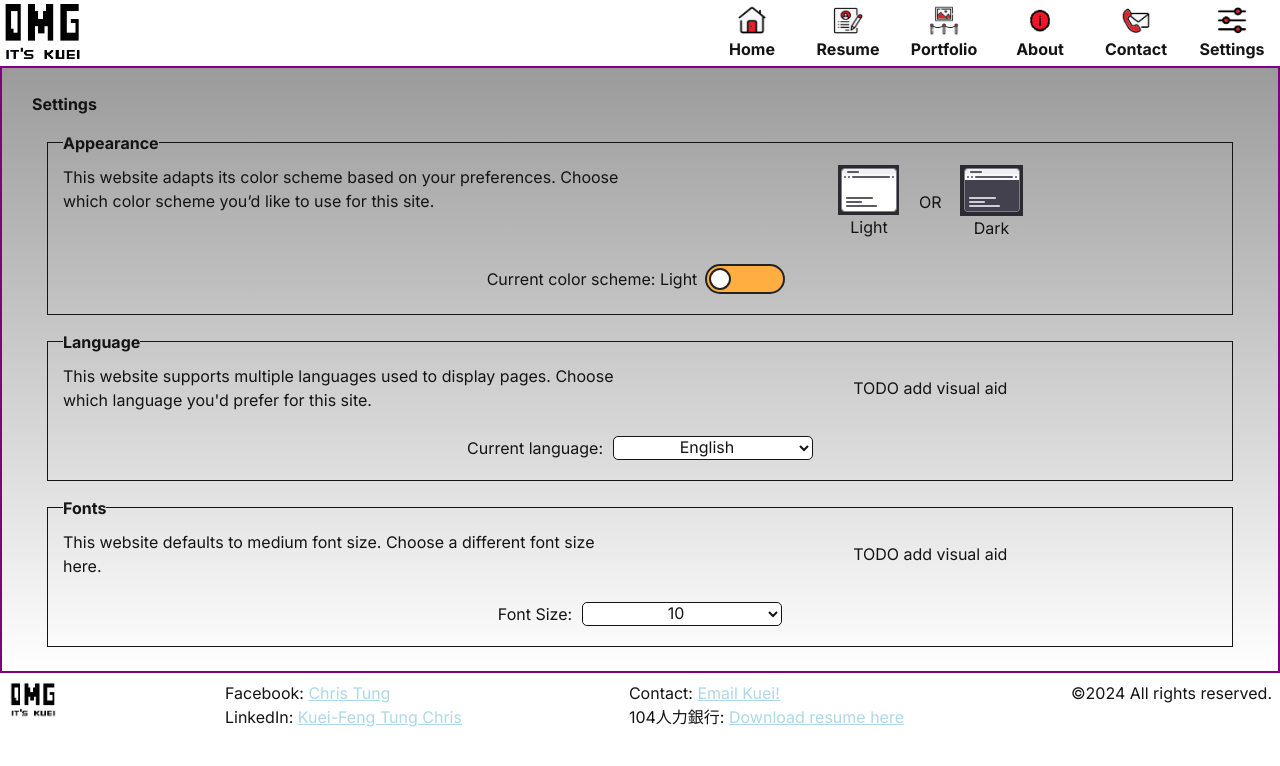
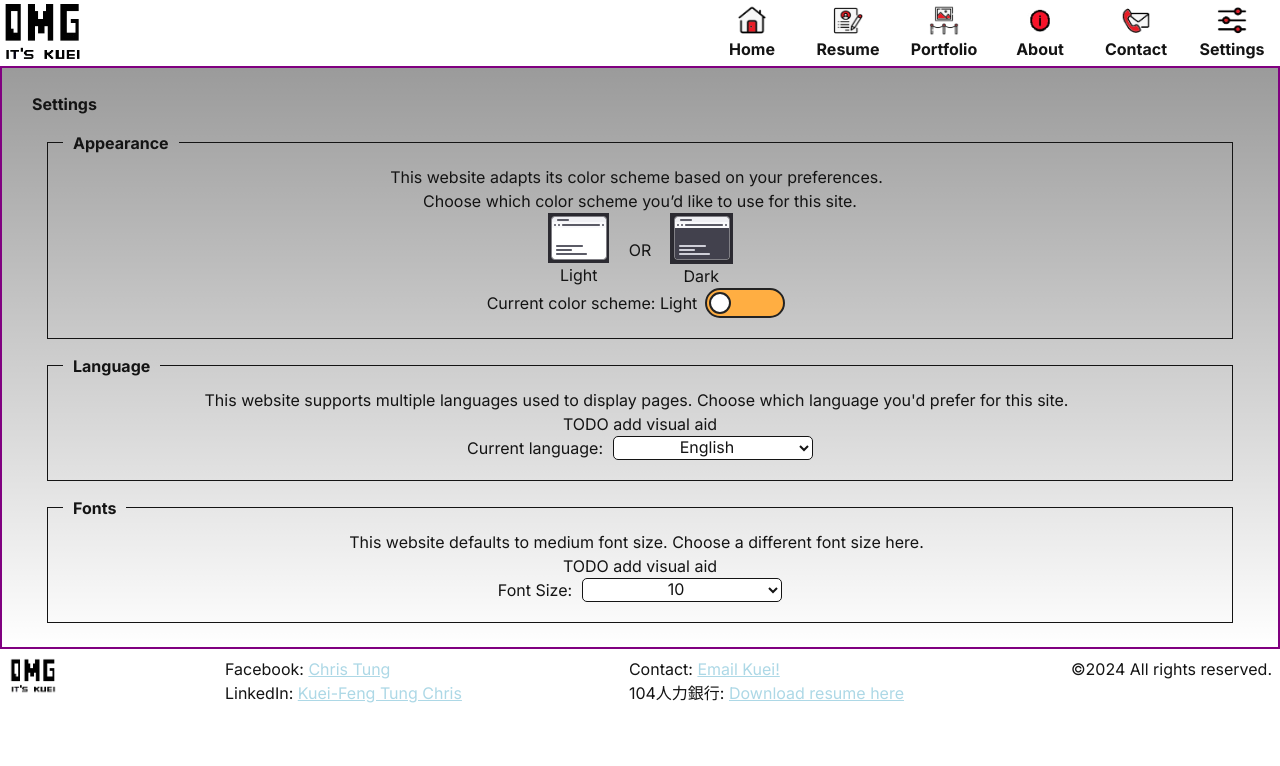
Before and after one commit to omgitskuei/omgitskuei.com, a Next.js app in the folder omgitskueicom/: page /settings in a window 1280 px wide. Shown: the top 766 px of the page. Built offline with nearby package versions, Linux system fonts and the light colour scheme.

Commit message:
update: settings menu vertical instead of horizontal

```diff
--- a/omgitskueicom/src/app/globals.css
+++ b/omgitskueicom/src/app/globals.css
@@ -142,7 +142,7 @@ button:active {
 .flexbox-vertical {
   display: flex;
   flex-direction: column;
-  height: 100%;
+  /* height: 100%; */
   align-items: stretch;
   /* align-items: center; */
   overflow: auto;
--- a/omgitskueicom/src/app/settings/page.tsx
+++ b/omgitskueicom/src/app/settings/page.tsx
@@ -38,6 +38,9 @@ const ThisStyle: { [key: string]: React.CSSProperties } = {
         // https://developer.mozilla.org/en-US/docs/Web/CSS/text-decoration
         // textDecoration: "underline  overline",
         fontWeight: "bolder",
+        paddingLeft: "10px",
+        paddingRight: "10px",
+        // marginLeft: "150px",
     },
     h1: {
         fontWeight: "bolder",
@@ -67,15 +70,15 @@ export default function Page() {
         {/* https://developer.mozilla.org/en-US/docs/Web/HTML/Element/fieldset */}
         <fieldset style={ThisStyle.fieldset}>
             <legend style={ThisStyle.legend}>Appearance</legend>
-            <div className="flexbox-horizontal">
-                <p style={ThisStyle.p} className="flexitem-evenly-stretched">This website adapts its color scheme based on your preferences. Choose which color scheme you’d like to use for this site.</p>
-                <div className="flexbox-horizontal flexbox-center flexitem-evenly-stretched">
+            <div className="flexbox-vertical flexbox-center">
+                <p style={ThisStyle.p} className="">This website adapts its color scheme based on your preferences.</p>
+                <p>Choose which color scheme you’d like to use for this site.</p>
+                <div className="flexbox-horizontal flexbox-center">
                     <SchemeCard darkmode={false}></SchemeCard>
                     <span>OR</span>
                     <SchemeCard darkmode={true}></SchemeCard>
                 </div>
             </div>
-            <br></br>
             <ToggleSwitch
                 id={"toggle_scheme"}
                 label={"color scheme"}
@@ -87,13 +90,12 @@ export default function Page() {
 
         <fieldset style={ThisStyle.fieldset}>
             <legend style={ThisStyle.legend}>Language</legend>
-            <div className="flexbox-horizontal">
-                <p style={ThisStyle.p} className="flexitem-evenly-stretched">This website supports multiple languages used to display pages. Choose which language you'd prefer for this site.</p>
-                <div className="flexbox-horizontal flexbox-center flexitem-evenly-stretched">
+            <div className="flexbox-vertical flexbox-center">
+                <p style={ThisStyle.p} className="">This website supports multiple languages used to display pages. Choose which language you'd prefer for this site.</p>
+                <div className="flexbox-horizontal flexbox-center">
                     TODO add visual aid
                 </div>
             </div>
-            <br></br>
             <div className="flexbox-horizontal flexbox-center">
                 <label>Current language: </label>
                 <select style={ThisStyle.select}>
@@ -106,13 +108,12 @@ export default function Page() {
 
         <fieldset style={ThisStyle.fieldset}>
             <legend style={ThisStyle.legend}>Fonts</legend>
-            <div className="flexbox-horizontal">
-                <p style={ThisStyle.p} className="flexitem-evenly-stretched">This website defaults to medium font size. Choose a different font size here.</p>
-                <div className="flexbox-horizontal flexbox-center flexitem-evenly-stretched">
+            <div className="flexbox-vertical flexbox-center">
+                <p style={ThisStyle.p} className="">This website defaults to medium font size. Choose a different font size here.</p>
+                <div className="flexbox-horizontal flexbox-center">
                     TODO add visual aid
                 </div>
             </div>
-            <br></br>
             <div className="flexbox-horizontal flexbox-center">
                 <label>Font Size: </label>
                 <select style={ThisStyle.select}>
--- a/omgitskueicom/src/components/navbar/PageHeader.tsx
+++ b/omgitskueicom/src/components/navbar/PageHeader.tsx
@@ -49,7 +49,7 @@ const phStyle: { [key: string]: React.CSSProperties } = {
 export default function PageHeader() {
     // const [darkmode, setDarkMode] = useState<boolean>(false);
 
-    const [highlight, setHighlight] = useState<string>("home");
+    const [highlight, setHighlight] = useState<string>("");
     const router = useRouter();
 
     // https://upmostly.com/tutorials/pass-a-parameter-through-onclick-in-react
@@ -79,7 +79,7 @@ export default function PageHeader() {
         <div className="flexbox-horizontal" style={phStyle.container}>
             <WebsiteIcon width="85px" containerStyle={{...phStyle.twoColumnsEvenWidth, ...phStyle.flexboxJustifyLeft}} darkmode={darkmode}></WebsiteIcon>
             <div style={{...phStyle.twoColumnsEvenWidth, ...phStyle.flexboxJustifyRight}}>
-                <NavButton icon={homeIcon.src} label="Home" isHighlighted={highlight == "home"} onClick={() => handleClick("")}/>
+                <NavButton icon={homeIcon.src} label="Home" isHighlighted={highlight == ""} onClick={() => handleClick("")}/>
                 <NavButton icon={resumeIcon.src} label="Resume" isHighlighted={highlight == "resume"} onClick={() => handleClick("resume")}/>
                 <NavButton icon={portfolioIcon.src} label="Portfolio" isHighlighted={highlight == "portfolio"} onClick={() => handleClick("portfolio")}/>
                 <NavButton icon={aboutIcon.src} label="About" isHighlighted={highlight == "about"} onClick={() => handleClick("about")}/>
```
